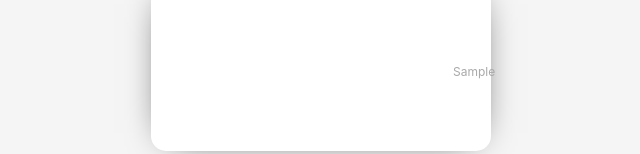
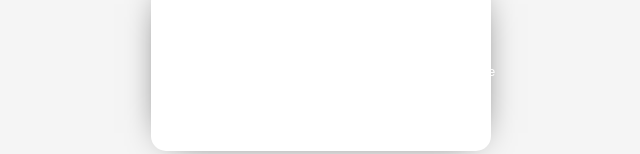
Before and after one commit to koin2485/ONOCHU, a React (Create React App) app: page / in a window 1280 px wide. Both pictures are taken after typing "Sample", "Sample", "Sample", "Sample", "Sample" into the empty fields and a click on the button "제출". Shown: the part 332-486 px from the top of the page, without its empty margins (319-959 px from the left). Built offline with nearby package versions, Linux system fonts and the light colour scheme.

Commit message:
글자색

```diff
--- a/src/components/styles.css
+++ b/src/components/styles.css
@@ -63,7 +63,7 @@
 
   .duration {
     font-size: 12px;
-    color: darkgray;
+    color: white;
     margin-left: 94%;
   }
 
```
